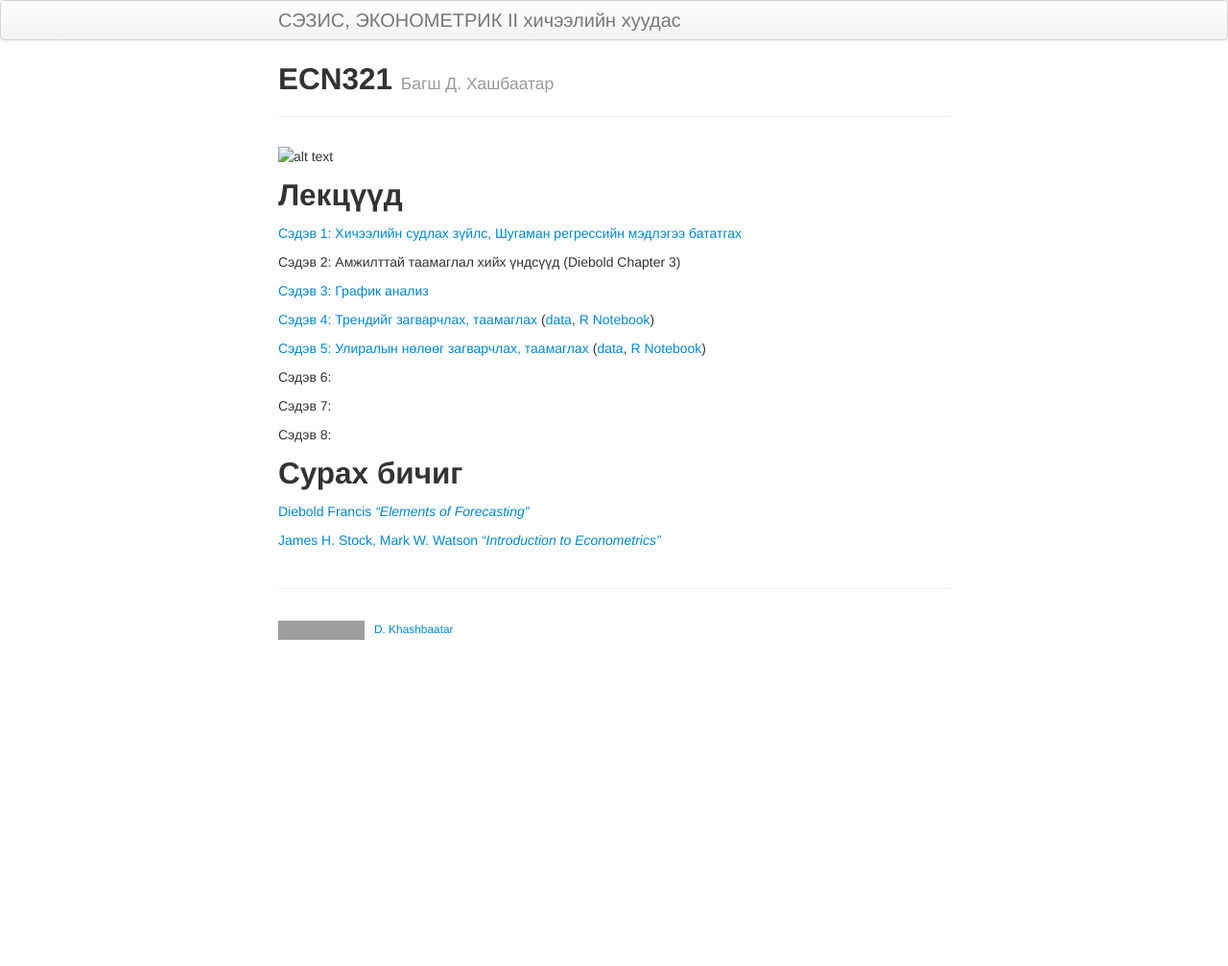
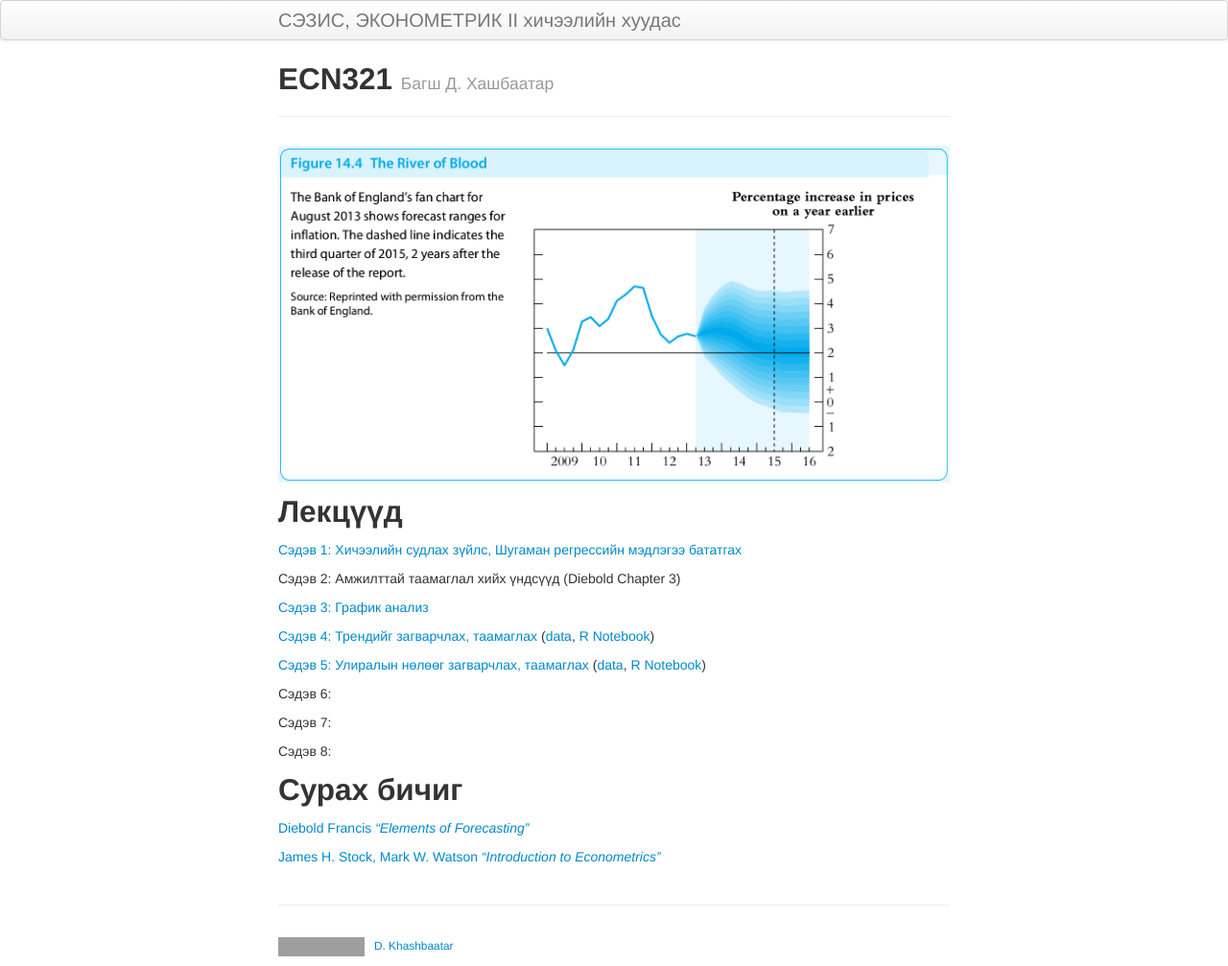
Before and after one commit to Suvd91/ecn321, a Jekyll site: the page built from index.md, in a window 1280 px wide. Shown: the whole page at 96% size. Built offline with Jekyll 4.4.1, drawn with Linux system fonts in a browser that asks for light colours; before the commit the page ends 900 px from its top, so only the background shows below that; grey boxes are pictures that could not be loaded.

Commit message:
edit index.md

```diff
--- a/index.md
+++ b/index.md
@@ -5,7 +5,7 @@ tagline:  Багш Д. Хашбаатар
 description:
 ---
 
-![alt text](river.png "BoE")
+![alt text](pages/Lectures/river.png "BoE")
 
 
 ## Лекцүүд
```
